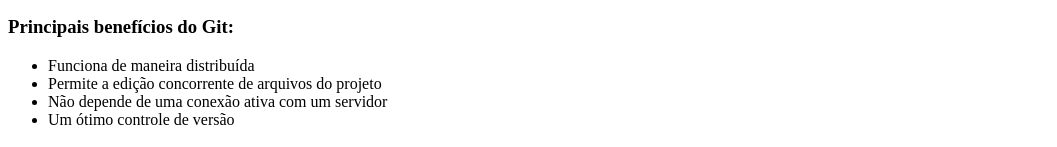
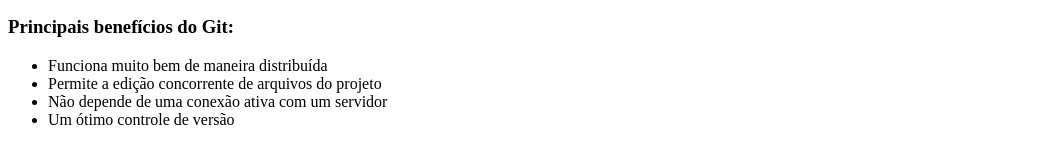
Before and after one commit to vconceicao/curso-git, a plain HTML site: page index.html in a window 1280 px wide. Shown: the part 168-315 px from the top of the page, without its empty margins (0-1057 px from the left). Drawn offline with Linux system fonts and the light colour scheme.

Commit message:
alterando primeiro item da lista

```diff
--- a/index.html
+++ b/index.html
@@ -10,7 +10,7 @@
 
         <h3>Principais benefícios do Git:</h3>
         <ul>
-            <li>Funciona de maneira distribuída</li>
+            <li>Funciona muito bem de maneira distribuída</li>
             <li>Permite a edição concorrente de arquivos do projeto</li>
             <li>Não depende de uma conexão ativa com um servidor</li>
 			<li>Um ótimo controle de versão</li>
```
